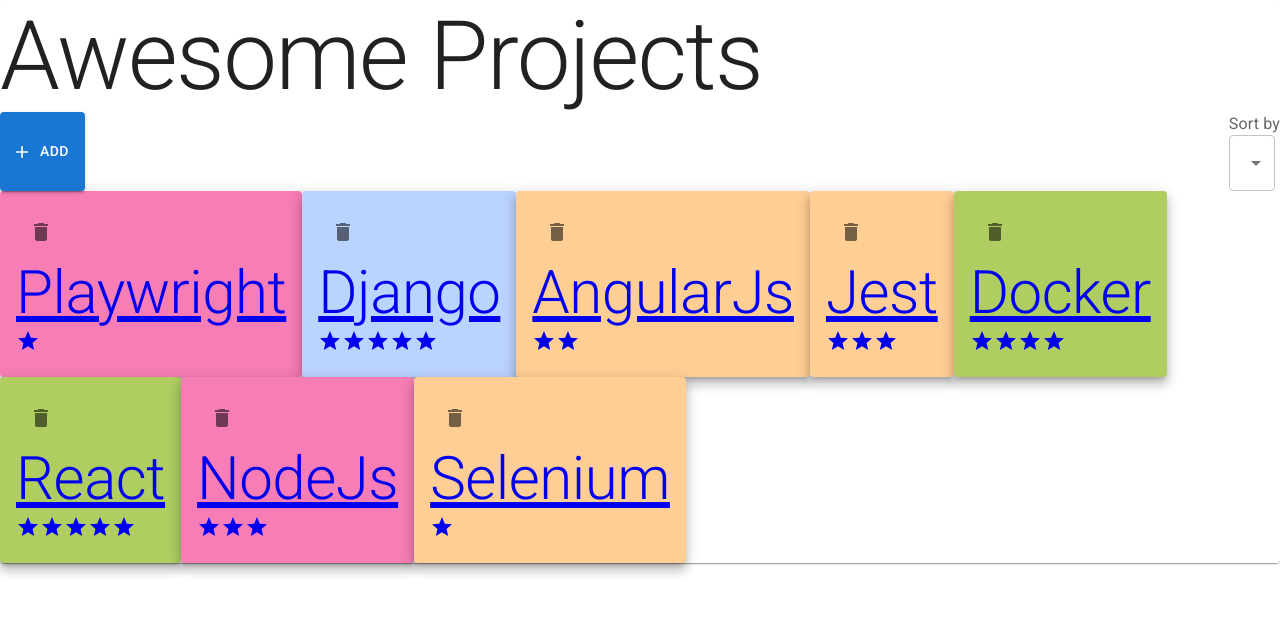
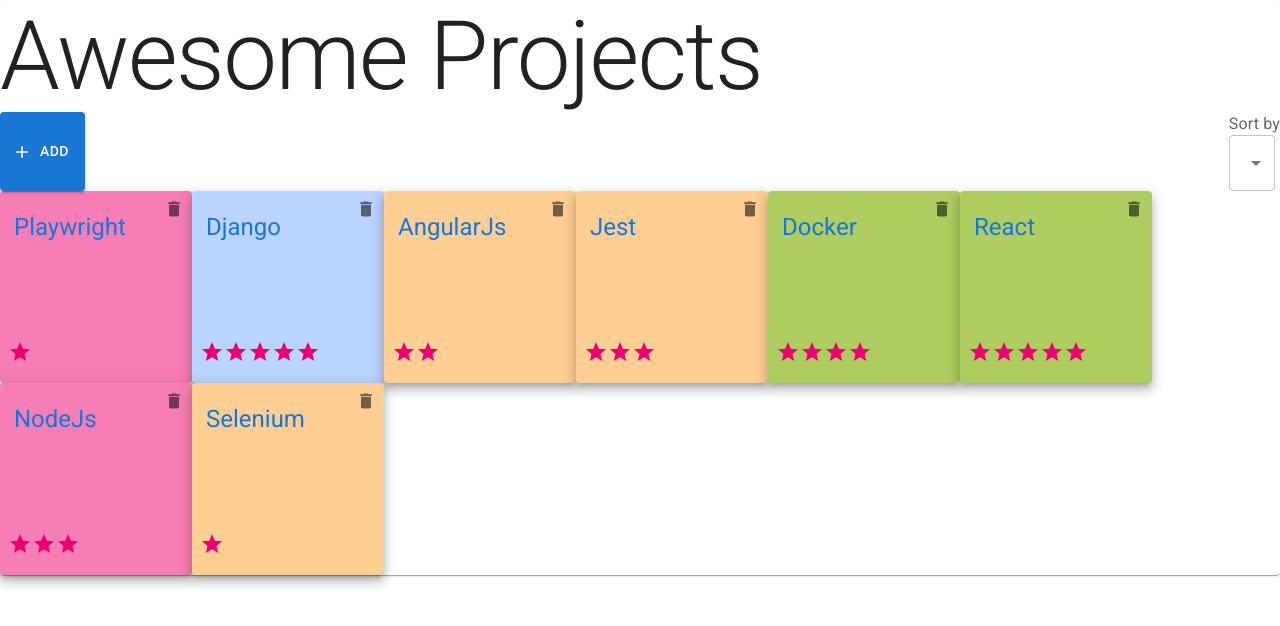
Before and after one commit to sjhelba/AwesomeProjects, a React (Vite) app: page / in a window 1280 px wide. Shown: the top 626 px of the page. Built offline with nearby package versions, Linux system fonts and the light colour scheme.

Commit message:
prettify cards

```diff
--- a/package.json
+++ b/package.json
@@ -47,6 +47,7 @@
     "@testing-library/react": "^16.0.1",
     "@testing-library/user-event": "^14.5.2",
     "@types/jest": "^29.5.13",
+    "@types/node-sass": "^4.11.7",
     "@types/react": "^18.3.11",
     "@types/react-dom": "^18.3.0",
     "eslint": "^9.12.0",
@@ -57,8 +58,10 @@
     "globals": "^15.11.0",
     "jest": "^29.7.0",
     "jest-environment-jsdom": "^29.7.0",
+    "node-sass": "^9.0.0",
     "parcel": "^2.12.0",
     "process": "^0.11.10",
+    "sass": "^1.79.5",
     "ts-jest": "^29.2.5",
     "typescript": "^5.6.3",
     "typescript-eslint": "^8.8.1"
--- a/src/components/ProjectCard.tsx
+++ b/src/components/ProjectCard.tsx
@@ -1,5 +1,5 @@
 import * as React from "react"
-import { Box, Card, CardActions, CardContent, IconButton, Typography } from "@mui/material"
+import { Box, Card, CardActions, IconButton, Typography } from "@mui/material"
 import { GithubProjectData } from "../utils/constantsAndTypes"
 import DeleteIcon from '@mui/icons-material/Delete'
 import StarIcon from '@mui/icons-material/Star'
@@ -12,21 +12,36 @@
 
 export const ProjectCard = ({projectData, deleteCallback, color}: ProjectCardProps) => {
 
+  const deleteButtonClickHandler: React.MouseEventHandler<HTMLButtonElement> = event => {
+    event.preventDefault()
+    deleteCallback()
+  }
+
   return (
-    <Card data-testid="proj-card" raised style={{backgroundColor: color}}>
-      <CardContent>
-      <CardActions>
-        <IconButton aria-label="delete" size="small" data-testid="delete-btn" onClick={deleteCallback}><DeleteIcon /></IconButton>
+    <Card data-testid="proj-card" raised className="card" style={{backgroundColor: color}}>
+      <a
+          href={projectData.url}
+          target="_blank"
+          rel="noreferrer"
+          data-testid="card-action-area"
+      >
+        <Typography component="h2" variant="h5" className="card-title">{projectData.name}</Typography>
+        <CardActions className="card-actions">
+          <IconButton
+            aria-label="delete"
+            size="small"
+            data-testid="delete-btn"
+            onClick={deleteButtonClickHandler}
+          >
+            <DeleteIcon fontSize="small"/>
+          </IconButton>
         </CardActions>
-      <a href={projectData.url} target="_blank" rel="noreferrer" data-testid="card-action-area">
-        <Typography variant="h2">{projectData.name}</Typography>
-        <Box sx={{display: 'flex'}}>
+        <Box className="card-rating flex">
           {[...Array(projectData.rating)].map((_, index) => (
             <StarIcon key={index} data-testid="star" />
           ))}
         </Box>
       </a>
-      </CardContent>
     </Card>
   )
 }
--- /dev/null
+++ b/src/style.scss
@@ -0,0 +1,44 @@
+.card {
+  width: 12rem;
+  height: 12rem;
+
+  a {
+    padding: .5rem;
+    height: 100%;
+    display: grid;
+    grid-template-columns: repeat(5, 1fr);
+    grid-template-rows: repeat(4, 1fr);
+    grid-column-gap: 24px;
+    grid-row-gap: 12px;
+    text-decoration: none;
+
+    .card-title {
+      grid-area: 1 / 1 / 4 / 5;
+      padding-top: 12px;
+      padding-left: 6px;
+      color: #1976d2;
+    }
+
+    .card-actions {
+      height: fit-content;
+      padding: 0;
+      grid-area: 1 / 5 / 2 / 6;
+
+      button {
+        padding: 0;
+      }
+    }
+
+    .card-rating {
+      grid-area: 4 / 1 / 5 / 6;
+      color: #ec0071;
+    }
+  }
+
+}
+
+// utility styles
+
+.flex {
+  display: flex;
+}
```
Also changed, not shown: src/App.tsx (+7 -5 lines).
